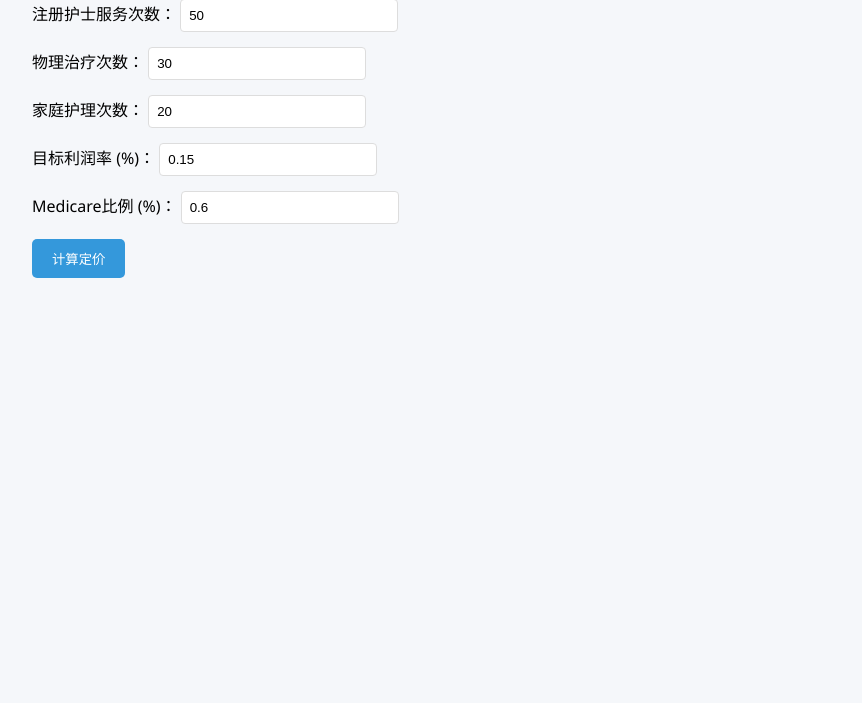
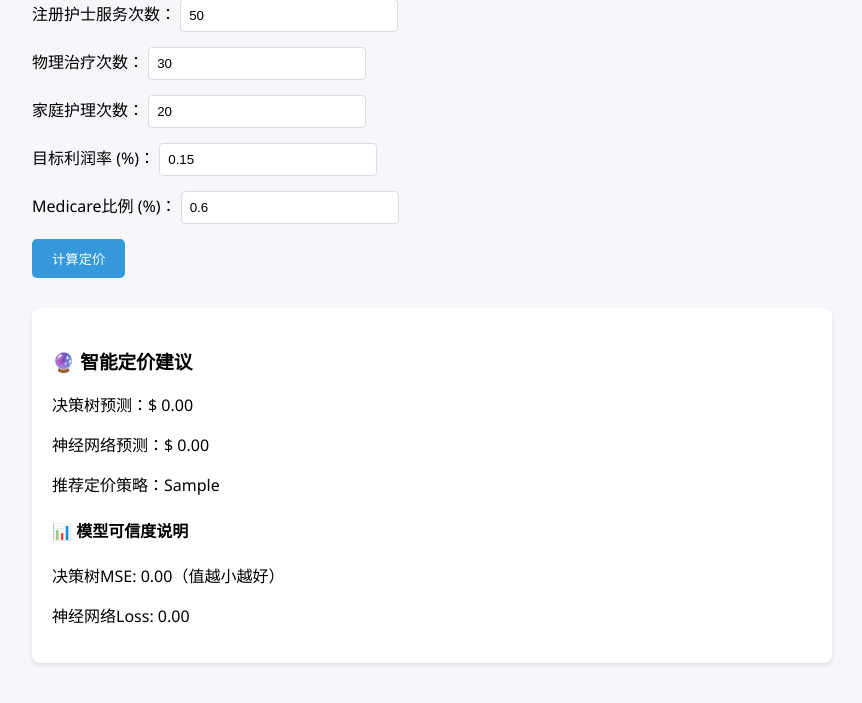
Before and after one commit to Arthur-Chen921/HACost, a Flask app: template templates/index.html in a window 1280 px wide. Shown: the part 130-833 px from the top of the page, without its empty margins (208-1070 px from the left). Before the commit the page ends 408 px from the top, so only its background shows below. Run offline with Flask 3, Linux system fonts and the light colour scheme; the template is opened without the code that fills it: most values are stand-ins (such as "Sample title", 1, 10 or a date in 2020).

Commit message:
Update index.html

```diff
--- a/templates/index.html
+++ b/templates/index.html
@@ -50,3 +50,16 @@
     </div>
 </body>
 </html>
+
+<div class="result">
+    <h3>🔮 智能定价建议</h3>
+    <p>决策树预测：$ {{ "%.2f"|format(prediction.tree) }}</p>
+    <p>神经网络预测：$ {{ "%.2f"|format(prediction.nn) }}</p>
+    <p>推荐定价策略：{{ cluster_info }}</p>
+
+    <div class="model-info">
+        <h4>📊 模型可信度说明</h4>
+        <p>决策树MSE: {{ "%.2f"|format(tree_mse) }}（值越小越好）</p>
+        <p>神经网络Loss: {{ "%.2f"|format(nn_loss) }}</p>
+    </div>
+</div>
```
